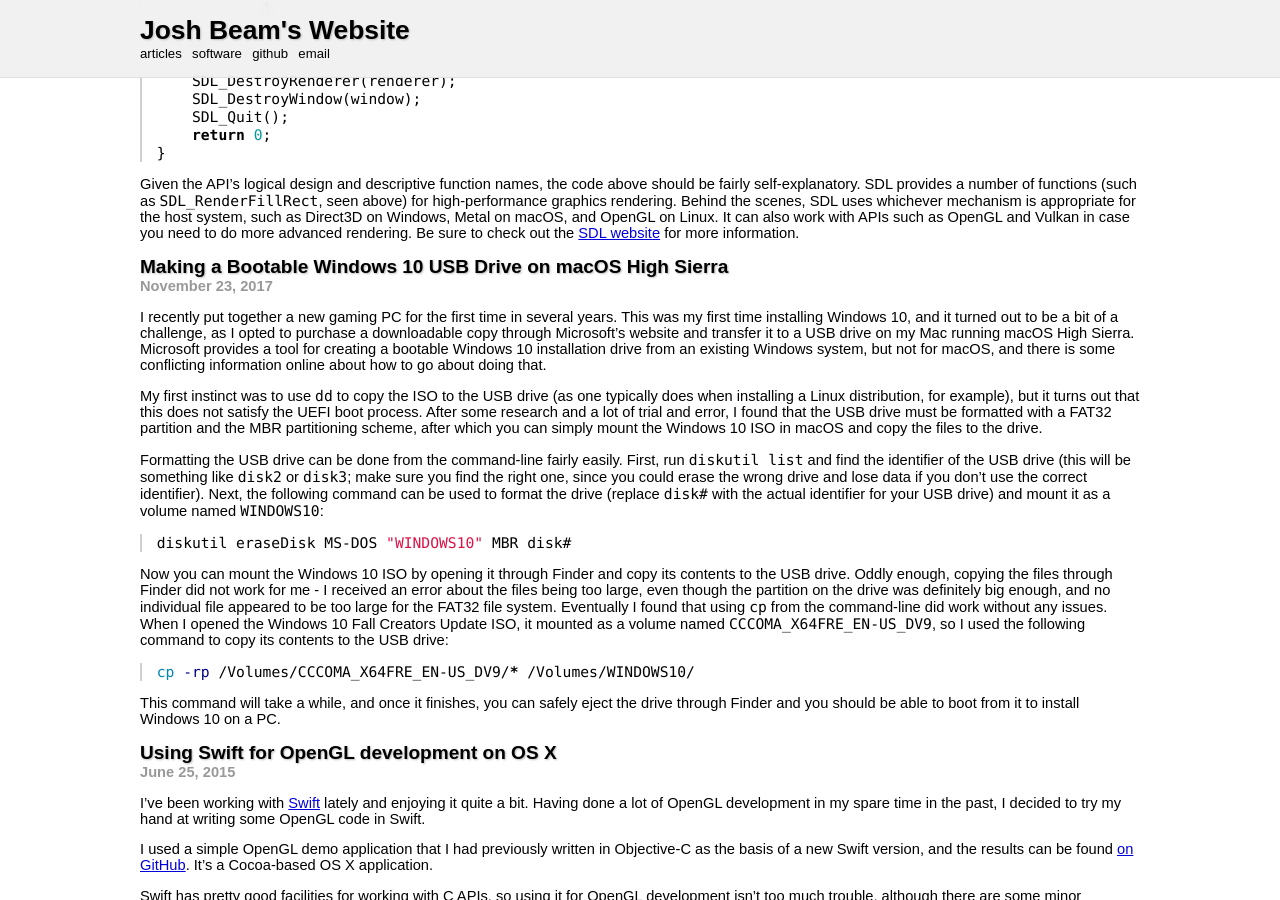
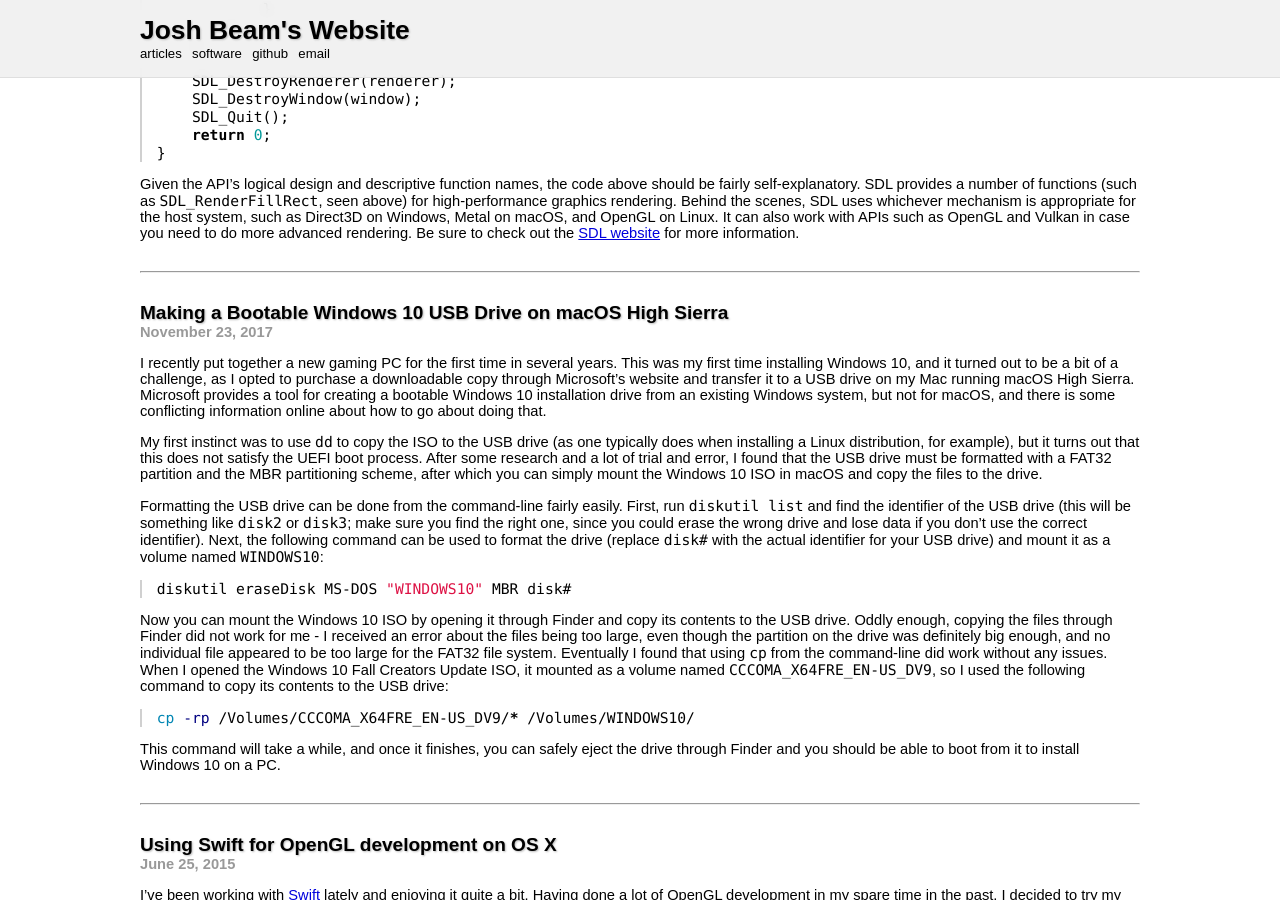
Before and after one commit to joshb/joshb.github.io, a Jekyll site: the page built from index.md, in a window 1280 px wide and 900 px high, scrolled down 1713 px. Built offline with Jekyll 4.4.1, drawn with Linux system fonts in a browser that asks for light colours.

Commit message:
Put horizontal rule between each article on index.

```diff
--- a/index.md
+++ b/index.md
@@ -12,9 +12,9 @@ I have written some [articles](articles/) over the years, primarily related to O
 
 I can be contacted by email at [josh@joshbeam.com](mailto:josh@joshbeam.com).
 
+{% for post in site.posts limit: 10 %}
 <hr>
 
-{% for post in site.posts limit: 10 %}
 ## [{{ post.title }}]({{ post.url }})
 ### {{ post.date | date: "%B %-d, %Y" }}
 
```
